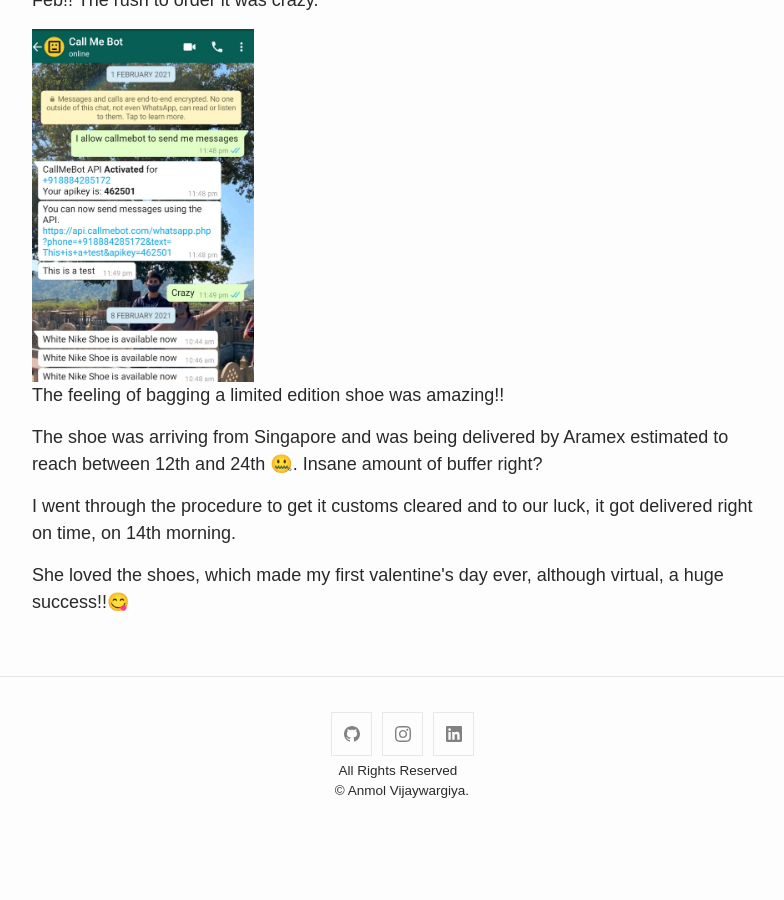
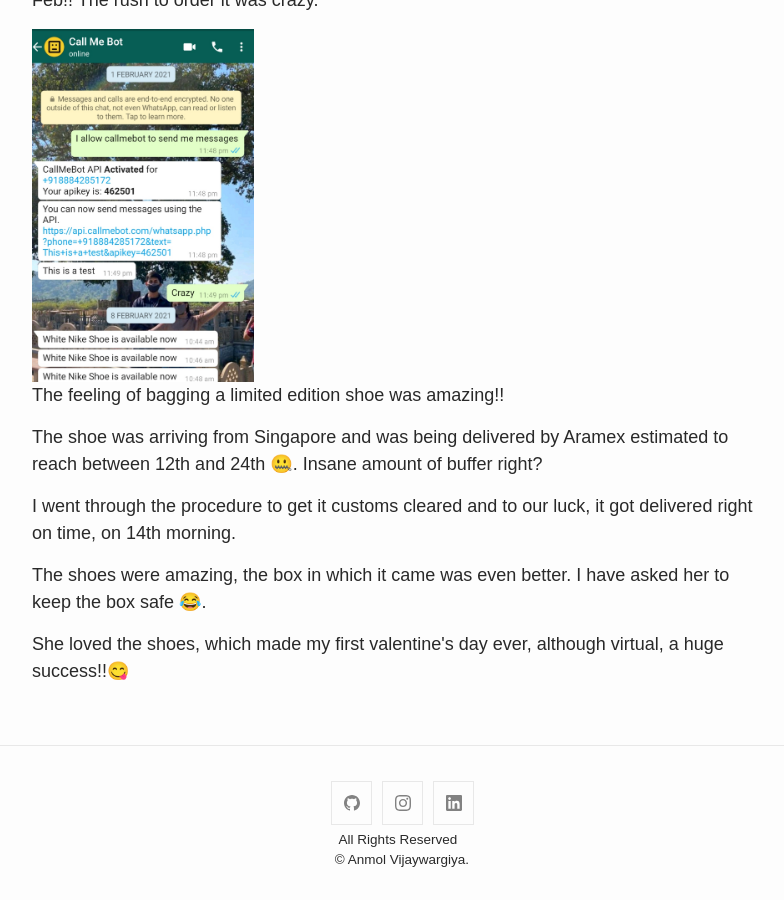
Before and after one commit to anmol1vw13/anmol1vw13.github.io, a Jekyll site: the page built from _posts/2021-02-14-tech-limited-edition-purchase.html, in a window 1280 px wide and 900 px high, scrolled down 2848 px. Shown: the whole window, without its empty margins (238-1022 px from the left). Built offline with Jekyll 4.4.1, drawn with Linux system fonts in a browser that asks for light colours; before the commit the page ends 3679 px from its top, so only the background shows below that.

Commit message:
Updated nike blog

```diff
--- a/_posts/2021-02-14-tech-limited-edition-purchase.html
+++ b/_posts/2021-02-14-tech-limited-edition-purchase.html
@@ -80,4 +80,5 @@
 <p>The feeling of bagging a limited edition shoe was amazing!!</p>
 <p>The shoe was arriving from Singapore and was being delivered by Aramex estimated to reach between 12th and 24th 🤐. Insane amount of buffer right?</p>
 <p>I went through the procedure to get it customs cleared and to our luck, it got delivered right on time, on 14th morning.</p>
+<p> The shoes were amazing, the box in which it came was even better. I have asked her to keep the box safe 😂.</p>
 <p>She loved the shoes, which made my first valentine's day ever, although virtual, a huge success!!😋</p>
```
